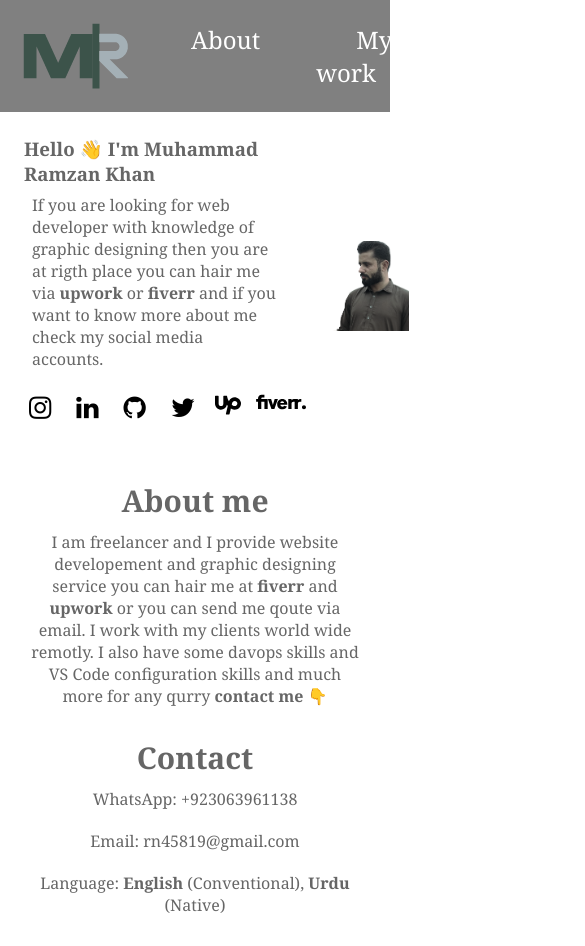
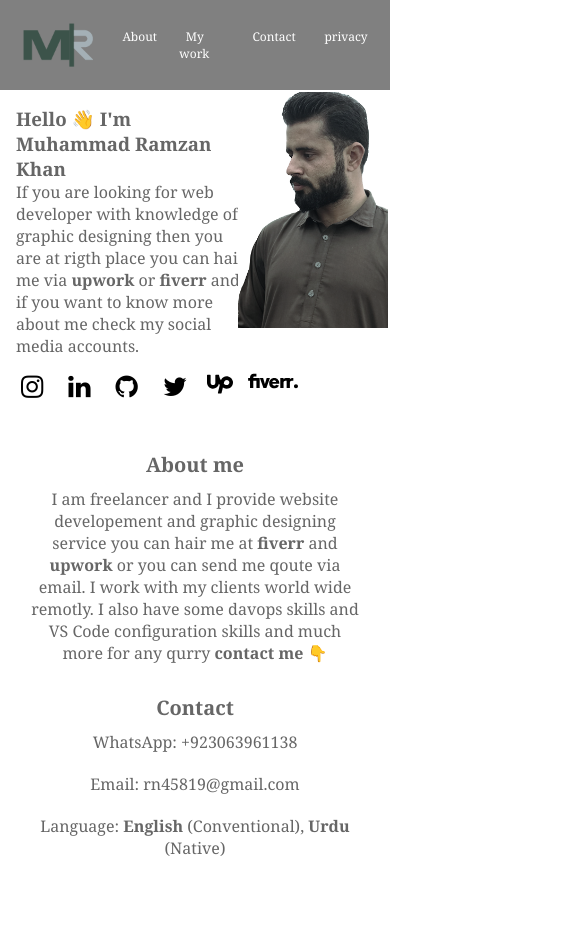
Before and after one commit to ramzan1813/MY-Protfolio, a plain HTML site: page index.html in a window 390 px wide. Shown: the top 946 px of the page, 585 px wide, since content can reach past the window. After the commit the page ends 889 px from the top, so only its background shows below. Drawn offline with Linux system fonts and the light colour scheme.

Commit message:
v1.0 responsive of site

```diff
--- a/css/portfolio.css
+++ b/css/portfolio.css
@@ -8,6 +8,7 @@ body {
   width: auto;
   margin: auto;
 }
+
 .body {
   margin: auto;
   max-width: 1750px;
@@ -17,42 +18,46 @@ h1 {
   color: #666666;
   font-size: 30px;
 }
+
 p {
   color: #666666;
 }
+
 .nav {
   padding: 0.5rem;
   background-color: gray;
-  /* max-width: 2000px;/ */
   display: flex;
   justify-content: space-between;
   align-items: center;
 }
+
 .logo {
   margin: 15px;
 }
+
 .logo:hover {
   cursor: pointer;
 }
-.nav > ul {
+
+.nav>ul {
   display: flex;
   justify-content: flex-end;
   list-style: none;
   font-size: 24px;
 }
 
-.nav > ul > li {
+.nav>ul>li {
   padding: 0.5rem;
 }
 
-.nav > ul > li > a {
+.nav>ul>li>a {
   text-decoration: none;
   color: white;
   margin: 0 2rem;
   padding: 0.5rem;
 }
 
-.nav > ul > li > a:hover {
+.nav>ul>li>a:hover {
   background-color: aliceblue;
   opacity: 50%;
   border-radius: 5px;
@@ -67,7 +72,7 @@ p {
   color: #666666;
 }
 
-.hero > figure > img {
+.hero>figure>img {
   height: auto;
   max-width: 100%;
   min-width: 100px;
@@ -81,7 +86,7 @@ p {
   min-width: 261px;
 }
 
-.intro > p {
+.intro>p {
   padding: 0.5rem;
   font-size: 1rem;
   max-width: 390px;
@@ -95,16 +100,16 @@ p {
   gap: 15px;
 }
 
-.icons > a > i:hover {
+.icons>a>i:hover {
   color: #1aca29;
   cursor: pointer;
 }
 
-.icons > a > i {
+.icons>a>i {
   padding: 5px;
 }
 
-.icons > a {
+.icons>a {
   color: #000;
 }
 
@@ -118,7 +123,7 @@ p {
   justify-content: center;
 }
 
-.education > h1 {
+.education>h1 {
   font-size: 30px;
 }
 
@@ -134,16 +139,19 @@ p {
   text-align: center;
   color: #030303;
 }
-.project-info > p {
+
+.project-info>p {
   margin: 3%;
   color: #666666;
   text-align: center;
   max-width: 700px;
 }
+
 .contact-link {
   color: #666666;
   list-style: none;
 }
+
 .project-info-details {
   padding: 5%;
 }
@@ -159,17 +167,18 @@ p {
 
   text-align: center;
 }
+
 .contact-info-detail {
   margin: 3%;
   font-size: 20px;
   width: 350px;
 }
 
-.contact-info > p {
+.contact-info>p {
   padding: 10px;
 }
 
-.contact > h1 {
+.contact>h1 {
   font-size: 30px;
 }
 
@@ -180,25 +189,15 @@ p {
   justify-self: center;
   align-items: center;
   flex-wrap: wrap;
-  /* width: 100%;
-     */
+
 }
+
 .sample-work {
   margin: 3%;
   display: flex;
   justify-content: space-between;
 }
-/* .sample-work > img {
-  display: block;
-  margin: 1.5rem;
-  width: 420px;
-  height: auto;
-  /* width: 100%; */
-/* } */
-/* .sample-work > img:hover {
-  opacity: 70%;
-  cursor: pointer;
-} */
+
 .product-card {
   width: 190px;
   height: auto;
@@ -210,45 +209,106 @@ p {
 
   box-shadow: inset 0 -3em 3em rgba(0, 0, 0, 0.1), 0 0 0 2px rgb(190, 190, 190),
     0.3em 0.3em 1em rgba(0, 0, 0, 0.3);
-margin: 0 .5rem;
+  margin: 0 .5rem;
   display: flex;
   flex-direction: column;
-  /* justify-content: center; */
   align-items: center;
   font-family: Georgia, "Times New Roman", Times, serif;
   color: #6666;
 }
-.product-card > img {
+
+.product-card>img {
   max-height: 30vh;
   max-width: 38vh;
-  /* object-fit: cover; */
   border-radius: 5px;
 }
+
 .btn {
   margin: 0.5rem;
   font-size: 0.8rem;
 }
-.btn-a{
+
+.btn-a {
   display: block;
   background-color: #38c54b !important;
   border: none;
-  margin:0.3rem auto;
-  background-color: transparent!;
+  margin: 0.3rem auto;
+  background-color: transparent !;
   padding: 0.5rem;
   width: 15rem;
   color: white;
   text-align: center;
   border-radius: 10px;
-  /* font-family: Georgia, "Times New Roman", Times, serif; */
   font-weight: bold;
   cursor: pointer;
   text-decoration: none;
 }
-.btn-a:hover{
+
+.btn-a:hover {
   background-color: #ff0004;
 }
+
 @media only screen and (max-width: 650px) {
   .ul {
     width: 22rem;
   }
 }
+
+@media only screen and (max-width: 400px) {
+  .ul {
+    width: 12rem;
+  }
+
+  .nav {
+    width: 70wh;
+  }
+
+  .logo {
+    width: 70px;
+    height: auto;
+  }
+
+  .nav>ul {
+    justify-content: space-around;
+    font-size: 12px;
+  }
+
+  .nav>ul>li>a {
+    text-decoration: none;
+    color: white;
+    margin: 0 0.2rem;
+    padding: 0.2rem;
+  }
+
+  .hero>figure {
+    display: flex;
+    flex-direction: column;
+    height: 40vh;
+    position: relative;
+    left: -165px;
+    clip-path: inset(0 0px 0 110px);
+  }
+
+  .hero>figure>img {
+    height: auto;
+    max-width: 100%;
+    min-width: 260px;
+    object-position: 29px 0;
+    filter: grayscale(60%);
+  }
+  .intro{
+    margin: 1rem ;
+  }
+  .hero-container{
+    margin-right: 30px;
+  }
+  h1 {
+    font-size: 20px;
+  }
+  .sample-work{
+    flex-direction: column;
+  }
+  .product-card{
+    margin: 0.4rem 0;
+  }
+}
--- a/index.html
+++ b/index.html
@@ -1,20 +1,14 @@
 <!DOCTYPE html>
 <html lang="en">
+
 <head>
   <meta charset="UTF-8" />
   <meta http-equiv="X-UA-Compatible" content="IE=edge" />
   <meta name="viewport" content="width=device-width, initial-scale=1.0" />
   <link rel="stylesheet" href="./css/portfolio.css" />
-    <link
-      rel="stylesheet"
-      href="https://cdnjs.cloudflare.com/ajax/libs/font-awesome/4.7.0/css/font-awesome.min.css"
-    />
+  <link rel="stylesheet" href="https://cdnjs.cloudflare.com/ajax/libs/font-awesome/4.7.0/css/font-awesome.min.css" />
   <title>MRK</title>
-    <link
-      rel="shortcut icon"
-      href="./image/RamanLogo.png"
-      type="image/x-icon"
-    />
+  <link rel="shortcut icon" href="./image/RamanLogo.png" type="image/x-icon" />
 
   <meta property="og:title" content="Muhammad Ramzan Khan" />
   <meta property="og:image" content="./image/business card.png" />
@@ -30,10 +24,8 @@
 
   <meta name="viewport" content="width=device-width, initial-scale=1" />
   <meta name="description" content="freelancer portfolio website" />
-    <meta
-      name="keywords"
-      content="portfolio, freelancer,Muhammad Ramzan Khan,Ramzan Niazi, Ramzan Khan, portfolio developer, website developer,business card designer"
-    />
+  <meta name="keywords"
+    content="portfolio, freelancer,Muhammad Ramzan Khan,Ramzan Niazi, Ramzan Khan, portfolio developer, website developer,business card designer" />
   <meta name="author" content="Muhammad Ramzan Khan" />
 </head>
 
@@ -54,6 +46,7 @@
   <section class="body">
     <section class="hero">
       <div class="intro">
+        <div class="hero-container">
           <h3>Hello <span>👋</span> <span>I'm Muhammad Ramzan Khan </span></h3>
           <p>
             If you are looking for web developer with knowledge of graphic
@@ -61,59 +54,32 @@
             <b> upwork</b> or <b>fiverr</b> and if you want to know more about
             me check my social media accounts.
           </p>
+        </div>
         <div class="icons">
-            <a href="https://www.instagram.com/ramzan.1813"
-              ><i class="fa fa-instagram"> </i
-            ></a>
-            <a href="https://www.linkedin.com/in/ramzan-niazi-318358167/"
-              ><i class="fa fa-linkedin"> </i
-            ></a>
+          <a href="https://www.instagram.com/ramzan.1813"><i class="fa fa-instagram"> </i></a>
+          <a href="https://www.linkedin.com/in/ramzan-niazi-318358167/"><i class="fa fa-linkedin"> </i></a>
           <a href="https://github.com/ramzan1813">
-              <i class="fa fa-github"> </i
-            ></a>
-            <a href="https://twitter.com/RamzanNiazi85"
-              ><i class="fa fa-twitter"> </i
-            ></a>
+            <i class="fa fa-github"> </i></a>
+          <a href="https://twitter.com/RamzanNiazi85"><i class="fa fa-twitter"> </i></a>
           <!-- upwork -->
-            <a href="https://www.upwork.com/freelancers/~01b09c96ef73072890"
-              ><svg
-                class="fiverr"
-                xmlns="http://www.w3.org/2000/svg"
-                x="0px"
-                y="0px"
-                width="26"
-                height="26"
-                viewBox="0 0 50 50"
-              >
+          <a href="https://www.upwork.com/freelancers/~01b09c96ef73072890"><svg class="fiverr"
+              xmlns="http://www.w3.org/2000/svg" x="0px" y="0px" width="26" height="26" viewBox="0 0 50 50">
               <path
-                  d="M 1 9 C 0.448 9 0 9.448 0 10 L 0 24.115234 C 0 30.276234 4.6829844 35.631469 10.833984 35.980469 C 16.730984 36.314469 21.747875 32.176391 22.796875 26.650391 C 23.366875 27.420391 23.94625 28.135969 24.53125 28.792969 L 21.001953 43.771484 C 20.932953 44.069484 21.002406 44.380094 21.191406 44.621094 C 21.382406 44.859094 21.670563 45 21.976562 45 L 27.095703 45 C 27.559703 45 27.959406 44.687328 28.066406 44.236328 C 28.687406 41.615328 29.660969 37.508156 30.542969 33.785156 L 31.453125 34.3125 C 33.618125 35.4335 35.815 36 38 36 C 45.192 36 50.926 29.641 49.875 22.25 C 49.179 17.354 45.414078 13.318344 40.580078 12.277344 C 34.951078 11.064344 29.525359 13.949141 27.193359 18.744141 C 27.193359 18.744141 26.934562 19.318578 26.726562 19.892578 C 25.076563 17.046578 24.107609 14.094078 23.599609 11.955078 C 23.414609 11.175078 23.137469 9.762875 23.105469 9.671875 C 22.966469 9.268875 22.589109 9 22.162109 9 L 17 9 C 16.448 9 16 9.448 16 10 L 16 24.300781 C 16 26.649781 14.287219 28.750516 11.949219 28.978516 C 9.2672187 29.240516 7 27.13 7 24.5 L 7 10 C 7 9.448 6.552 9 6 9 L 1 9 z M 38 19 C 40.757 19 43 21.243 43 24 C 43 26.757 40.757 29 38 29 C 35.775 29 33.713531 27.658281 32.269531 26.488281 C 32.796531 24.263281 33.15025 22.773047 33.15625 22.748047 C 33.72425 20.541047 35.717 19 38 19 z"
-                ></path></svg            ></a>
+                d="M 1 9 C 0.448 9 0 9.448 0 10 L 0 24.115234 C 0 30.276234 4.6829844 35.631469 10.833984 35.980469 C 16.730984 36.314469 21.747875 32.176391 22.796875 26.650391 C 23.366875 27.420391 23.94625 28.135969 24.53125 28.792969 L 21.001953 43.771484 C 20.932953 44.069484 21.002406 44.380094 21.191406 44.621094 C 21.382406 44.859094 21.670563 45 21.976562 45 L 27.095703 45 C 27.559703 45 27.959406 44.687328 28.066406 44.236328 C 28.687406 41.615328 29.660969 37.508156 30.542969 33.785156 L 31.453125 34.3125 C 33.618125 35.4335 35.815 36 38 36 C 45.192 36 50.926 29.641 49.875 22.25 C 49.179 17.354 45.414078 13.318344 40.580078 12.277344 C 34.951078 11.064344 29.525359 13.949141 27.193359 18.744141 C 27.193359 18.744141 26.934562 19.318578 26.726562 19.892578 C 25.076563 17.046578 24.107609 14.094078 23.599609 11.955078 C 23.414609 11.175078 23.137469 9.762875 23.105469 9.671875 C 22.966469 9.268875 22.589109 9 22.162109 9 L 17 9 C 16.448 9 16 9.448 16 10 L 16 24.300781 C 16 26.649781 14.287219 28.750516 11.949219 28.978516 C 9.2672187 29.240516 7 27.13 7 24.5 L 7 10 C 7 9.448 6.552 9 6 9 L 1 9 z M 38 19 C 40.757 19 43 21.243 43 24 C 43 26.757 40.757 29 38 29 C 35.775 29 33.713531 27.658281 32.269531 26.488281 C 32.796531 24.263281 33.15025 22.773047 33.15625 22.748047 C 33.72425 20.541047 35.717 19 38 19 z">
+              </path>
+            </svg></a>
 
           <!-- fiverr -->
-            <a href="https://www.fiverr.com/ramzan1813"
-              ><svg
-                xmlns="http://www.w3.org/2000/svg"
-                x="0px"
-                y="0px"
-                width="50"
-                height="50"
-                viewBox="0 0 24 24"
-                class="fiverr"
-              >
+          <a href="https://www.fiverr.com/ramzan1813"><svg xmlns="http://www.w3.org/2000/svg" x="0px" y="0px" width="50"
+              height="50" viewBox="0 0 24 24" class="fiverr">
               <path
-                  d="M20.112 10.776v-.738h-1.401l-.616-.011c-.526 0-.886.346-1.027.749v-.738h-1.568v4.787h1.568v-1.026V12.21c0-.477.387-.864.864-.864h.611v3.48h1.568v-1.026V12.21c0-.477.387-.864.864-.864h.779v-1.308l-.616-.011C20.613 10.027 20.254 10.374 20.112 10.776zM8.952 10.138L8.111 12.905 7.269 10.138 5.701 10.138 7.405 14.925 7.496 14.925 8.725 14.925 8.817 14.925 10.52 10.138zM2.544 10.138V9.819c0-.279.227-.506.506-.506h.99V8H2.68C1.739 8 .976 8.763.976 9.704v.434H.059v1.269h.917v3.518h1.568v-3.518H4.04v3.518h1.568v-3.518-1.269H4.04 2.544zM12.695 10.074h-.191c-1.285 0-2.326 1.041-2.326 2.326v.263c0 1.285 1.041 2.326 2.326 2.326h.424c.88 0 1.633-.543 1.942-1.312l-1.383-.404c0 0-.166.474-.742.474-.651 0-.997-.357-1.042-.761h0v-.002c-.003-.029-.005-.059-.005-.089h1.769 1.555V12.4C15.021 11.115 13.98 10.074 12.695 10.074zM11.699 11.972c.019-.43.373-.774.808-.774h.15c.435 0 .789.343.808.774H11.699zM23.025 13.086c-.539 0-.975.437-.975.975 0 .539.437.975.975.975.539 0 .975-.437.975-.975C24 13.522 23.563 13.086 23.025 13.086z"
-                ></path></svg            ></a>
+                d="M20.112 10.776v-.738h-1.401l-.616-.011c-.526 0-.886.346-1.027.749v-.738h-1.568v4.787h1.568v-1.026V12.21c0-.477.387-.864.864-.864h.611v3.48h1.568v-1.026V12.21c0-.477.387-.864.864-.864h.779v-1.308l-.616-.011C20.613 10.027 20.254 10.374 20.112 10.776zM8.952 10.138L8.111 12.905 7.269 10.138 5.701 10.138 7.405 14.925 7.496 14.925 8.725 14.925 8.817 14.925 10.52 10.138zM2.544 10.138V9.819c0-.279.227-.506.506-.506h.99V8H2.68C1.739 8 .976 8.763.976 9.704v.434H.059v1.269h.917v3.518h1.568v-3.518H4.04v3.518h1.568v-3.518-1.269H4.04 2.544zM12.695 10.074h-.191c-1.285 0-2.326 1.041-2.326 2.326v.263c0 1.285 1.041 2.326 2.326 2.326h.424c.88 0 1.633-.543 1.942-1.312l-1.383-.404c0 0-.166.474-.742.474-.651 0-.997-.357-1.042-.761h0v-.002c-.003-.029-.005-.059-.005-.089h1.769 1.555V12.4C15.021 11.115 13.98 10.074 12.695 10.074zM11.699 11.972c.019-.43.373-.774.808-.774h.15c.435 0 .789.343.808.774H11.699zM23.025 13.086c-.539 0-.975.437-.975.975 0 .539.437.975.975.975.539 0 .975-.437.975-.975C24 13.522 23.563 13.086 23.025 13.086z">
+              </path>
+            </svg></a>
         </div>
       </div>
       <figure>
-          <img
-            src="image/profile for portfolio 01.png"
-            alt=""
-            sizes=""
-            srcset=""
-            width="700"
-            height="800"
-          />
+        <img src="image/profile for portfolio 01.png" alt="" sizes="" srcset="" width="700" height="800" />
       </figure>
     </section>
     <!-- about section -->
@@ -143,4 +109,5 @@
     </section>
   </section>
 </body>
+
 </html>
--- a/stylesheet.css
+++ b/stylesheet.css
@@ -38,3 +38,12 @@ width: 30rem;
         width: 22rem;
     }
 }
+@media only screen and (max-width: 400px) {
+    body {
+        width: 400px;
+        background-color: brown;
+    }
+    .nav{
+        width: 400px;
+    }
+}
```
Lines whose indentation alone changed are shown as unchanged.
